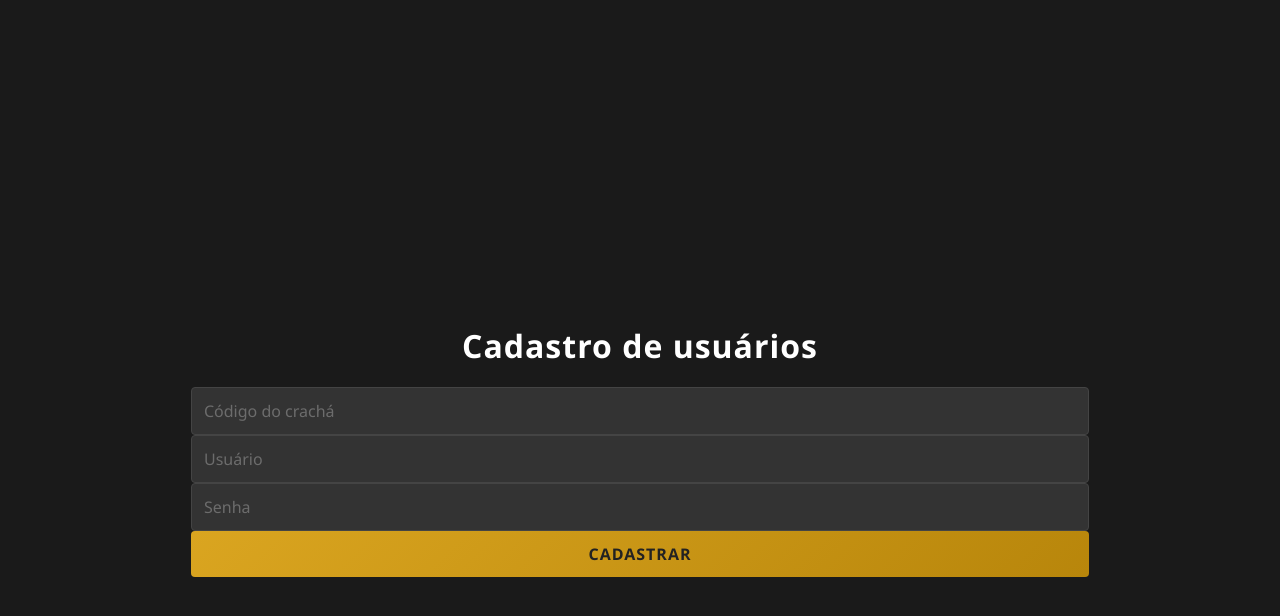
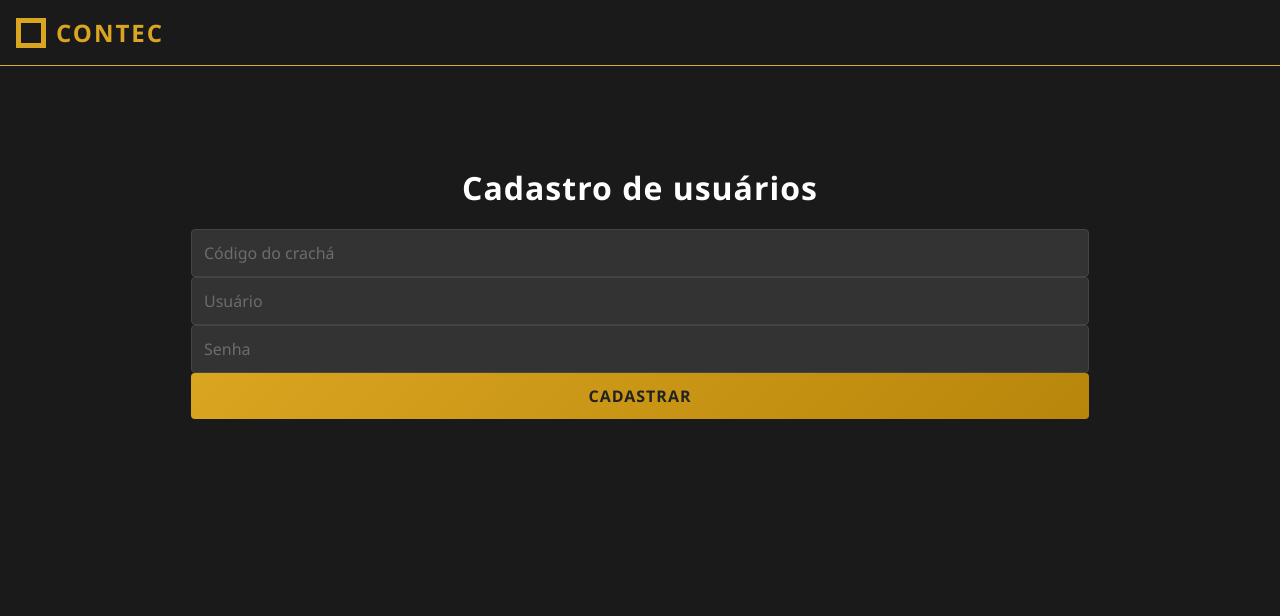
Before and after one commit to dcVictor/trabalhoIntegrador, a React (Vite) app in the folder contec-app/: page /register in a window 1280 px wide. Shown: the top 616 px of the page. Built offline with nearby package versions, Linux system fonts and the light colour scheme.

Commit message:
Atualização de funcionalidades

```diff
--- a/contec-app/index.html
+++ b/contec-app/index.html
@@ -10,6 +10,7 @@
     href="https://fonts.googleapis.com/css2?family=Poppins:ital,wght@0,100;0,200;0,300;0,400;0,500;0,600;0,700;0,800;0,900;1,100;1,200;1,300;1,400;1,500;1,600;1,700;1,800;1,900&display=swap"
     rel="stylesheet">
   <link rel="stylesheet" href="https://cdnjs.cloudflare.com/ajax/libs/font-awesome/6.5.0/css/all.min.css" />
+  <link rel="stylesheet" href="index.css">
 
   <meta name="viewport" content="width=device-width, initial-scale=1.0" />
   <title>Contec - Sistema</title>
--- a/contec-app/src/App.jsx
+++ b/contec-app/src/App.jsx
@@ -2,19 +2,34 @@ import { StrictMode } from 'react'
 import { createRoot } from 'react-dom/client'
 import './index.css'
 import Login from './pages/login/login.jsx'
-import { BrowserRouter as Router, Routes, Route } from 'react-router-dom'
+import { BrowserRouter as Router, Routes, Route, Outlet } from 'react-router-dom'
 import Cadastro from './pages/register/register.jsx'
+import Header from './components/header.jsx'
 
 function App(){
   return(
     <Router>
       <Routes>
         <Route path="/" element={<Login />}></Route>
-        <Route path="/register" element={<Cadastro />}/>
+        <Route path="/register" element={<Layout />}/>
       </Routes>
     </Router>
   )
 }
+
+function Layout() {
+  return (
+    <div>
+      {<Header />}
+      <main>
+        <Outlet /> {<Cadastro />}
+      </main>
+    </div>
+  );
+}
+
+export default App;
+
 
 createRoot(document.getElementById('root')).render(
   <StrictMode>
--- /dev/null
+++ b/contec-app/src/components/header.css
@@ -0,0 +1,68 @@
+header {
+    grid-area: header;
+    background-color: #1a1a1a;
+    padding: 1rem;
+    display: flex;
+    justify-content: space-between;
+    align-items: center;
+    border-bottom: 1px solid #d4af37;
+}
+
+.logo-wrapper {
+    display: flex;
+    align-items: center;
+    gap: 10px;
+}
+
+.logo-square {
+    width: 30px;
+    height: 30px;
+    border: 5px solid #DAA520;
+    position: relative;
+    overflow: hidden;
+}
+
+.logo-square::before {
+    content: '';
+    position: absolute;
+    top: 0;
+    left: 0;
+    width: 100%;
+    height: 100%;
+    background-image: repeating-linear-gradient(
+        0deg,
+        #DAA520 0px,
+        #DAA520 3px,
+        #b8860b 3px,
+        #b8860b 4px
+    );
+    transform: translateY(-100%);
+    transition: transform 3s ease;
+}
+
+.logo-square:hover::before {
+    transform: translateY(0);
+}
+
+.logo-text {
+    color: #DAA520;
+    font-size: 24px;
+    font-weight: bold;
+    letter-spacing: 2px;
+}
+
+.user-info {
+    text-align: right;
+    color: #ffffff;
+}
+
+.user-name {
+    font-size: 1.1rem;
+    font-weight: bold;
+    color: #d4af37;
+}
+
+.user-group {
+    font-size: 0.9rem;
+    color: #cccccc;
+}
--- /dev/null
+++ b/contec-app/src/components/header.jsx
@@ -0,0 +1,19 @@
+import "./header.css";
+
+function Header() {
+    return(
+
+        <header>
+            <div class="logo-wrapper">
+                <div class="logo-square"></div>
+                <div class="logo-text">CONTEC</div>
+            </div>
+            <div class="user-info">
+                <div class="user-name" id="userName"></div>
+                <div class="user-group" id="userGroup"></div>
+            </div>
+        </header>
+
+
+    )}
+    export default Header;
--- a/contec-app/src/index.css
+++ b/contec-app/src/index.css
@@ -5,6 +5,18 @@
   font-family: "Poppins", sans-serif;
 }
 
+html, body, #root {
+  height: 100%;
+  width: 100%;
+  margin: 0;
+  padding: 0;
+}
+
+body{
+  font-family: 'Poppins', sans-serif;
+}
+
+
 body{
   min-height: 100vh;
   width: 100vw;
--- a/contec-app/src/pages/login/login.css
+++ b/contec-app/src/pages/login/login.css
@@ -15,13 +15,17 @@ body {
 }
 
 .login-container {
-    width: 500px;
-    max-width: 400px;
+
+
     padding: 20px;
-
+    display: flex;
+    align-items: center;
+    flex-direction: column;
+    padding-top: 100px;
 }
 
 .login-box {
+    width: 350px;
     background-color: #222222;
     padding: 40px;
     border-radius: 8px;
```
